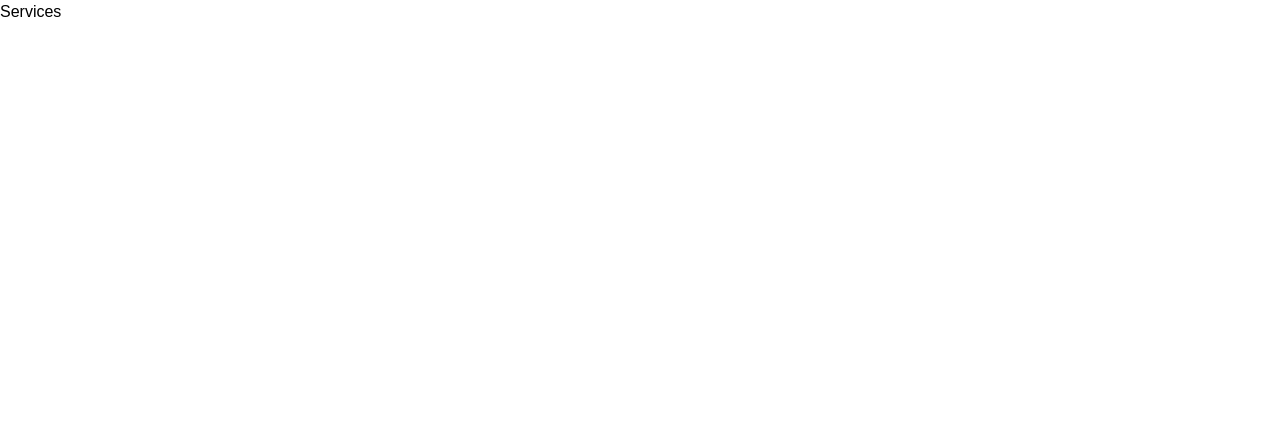
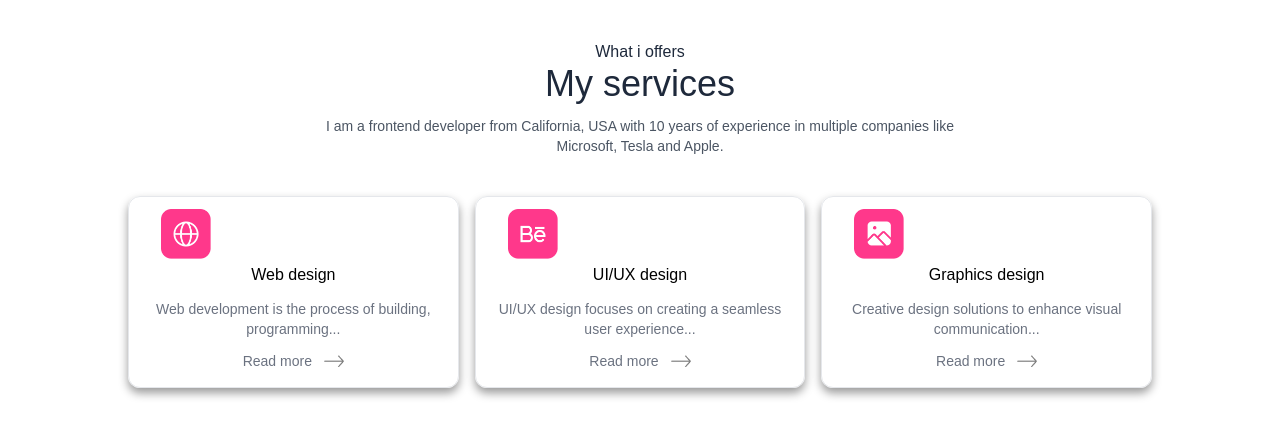
Before and after one commit to ATechproC/portfolio, a Next.js app: page / in a window 1280 px wide. Shown: the top 436 px of the page. Built offline with nearby package versions, Linux system fonts and the light colour scheme.

Commit message:
add service feature

```diff
--- a/src/app/page.tsx
+++ b/src/app/page.tsx
@@ -1,6 +1,4 @@
 import Services from "../components/Services";
-
-
 
 export default function Home() {
   return (
--- a/src/assets/assets.tsx
+++ b/src/assets/assets.tsx
@@ -1,40 +1,40 @@
-import user_image from './user-image.png';
-import code_icon from './code-icon.png';
-import code_icon_dark from './code-icon-dark.png';
-import edu_icon from './edu-icon.png';
-import edu_icon_dark from './edu-icon-dark.png';
-import project_icon from './project-icon.png';
-import project_icon_dark from './project-icon-dark.png';
-import vscode from './vscode.png';
-import firebase from './firebase.png';
-import figma from './figma.png';
-import git from './git.png';
-import mongodb from './mongodb.png';
-import right_arrow_white from './right-arrow-white.png';
-import logo from './logo.png';
-import logo_dark from './logo_dark.png';
-import mail_icon from './mail_icon.png';
-import mail_icon_dark from './mail_icon_dark.png';
-import profile_img from './profile-img.png';
-import download_icon from './download-icon.png';
-import hand_icon from './hand-icon.png';
-import header_bg_color from './header-bg-color.png';
-import moon_icon from './moon_icon.png';
-import sun_icon from './sun_icon.png';
-import arrow_icon from './arrow-icon.png';
-import arrow_icon_dark from './arrow-icon-dark.png';
-import menu_black from './menu-black.png';
-import menu_white from './menu-white.png';
-import close_black from './close-black.png';
-import close_white from './close-white.png';
-import web_icon from './web-icon.png';
-import mobile_icon from './mobile-icon.png';
-import ui_icon from './ui-icon.png';
-import graphics_icon from './graphics-icon.png';
-import right_arrow from './right-arrow.png';
-import send_icon from './send-icon.png';
-import right_arrow_bold from './right-arrow-bold.png';
-import right_arrow_bold_dark from './right-arrow-bold-dark.png';
+import user_image from "./user-image.png";
+import code_icon from "./code-icon.png";
+import code_icon_dark from "./code-icon-dark.png";
+import edu_icon from "./edu-icon.png";
+import edu_icon_dark from "./edu-icon-dark.png";
+import project_icon from "./project-icon.png";
+import project_icon_dark from "./project-icon-dark.png";
+import vscode from "./vscode.png";
+import firebase from "./firebase.png";
+import figma from "./figma.png";
+import git from "./git.png";
+import mongodb from "./mongodb.png";
+import right_arrow_white from "./right-arrow-white.png";
+import logo from "./logo.png";
+import logo_dark from "./logo_dark.png";
+import mail_icon from "./mail_icon.png";
+import mail_icon_dark from "./mail_icon_dark.png";
+import profile_img from "./profile-img.png";
+import download_icon from "./download-icon.png";
+import hand_icon from "./hand-icon.png";
+import header_bg_color from "./header-bg-color.png";
+import moon_icon from "./moon_icon.png";
+import sun_icon from "./sun_icon.png";
+import arrow_icon from "./arrow-icon.png";
+import arrow_icon_dark from "./arrow-icon-dark.png";
+import menu_black from "./menu-black.png";
+import menu_white from "./menu-white.png";
+import close_black from "./close-black.png";
+import close_white from "./close-white.png";
+import web_icon from "./web-icon.png";
+import mobile_icon from "./mobile-icon.png";
+import ui_icon from "./ui-icon.png";
+import graphics_icon from "./graphics-icon.png";
+import right_arrow from "./right-arrow.png";
+import send_icon from "./send-icon.png";
+import right_arrow_bold from "./right-arrow-bold.png";
+import right_arrow_bold_dark from "./right-arrow-bold-dark.png";
 
 export const assets = {
     user_image,
@@ -73,45 +73,79 @@ export const assets = {
     right_arrow,
     send_icon,
     right_arrow_bold,
-    right_arrow_bold_dark
+    right_arrow_bold_dark,
 };
 
 export const workData = [
     {
-        title: 'Frontend project',
-        description: 'Web Design',
-        bgImage: '/work-1.png',
+        title: "Frontend project",
+        description: "Web Design",
+        bgImage: "/work-1.png",
     },
     {
-        title: 'Geo based app',
-        description: 'Mobile App',
-        bgImage: '/work-2.png',
+        title: "Geo based app",
+        description: "Mobile App",
+        bgImage: "/work-2.png",
     },
     {
-        title: 'Photography site',
-        description: 'Web Design',
-        bgImage: '/work-3.png',
+        title: "Photography site",
+        description: "Web Design",
+        bgImage: "/work-3.png",
     },
     {
-        title: 'UI/UX designing',
-        description: 'UI/UX Design',
-        bgImage: '/work-4.png',
+        title: "UI/UX designing",
+        description: "UI/UX Design",
+        bgImage: "/work-4.png",
     },
-]
+];
 
 export const serviceData = [
-    { icon: assets.web_icon, title: 'Web design', description: 'Web development is the process of building, programming...', link: '' },
-    { icon: assets.mobile_icon, title: 'Mobile app', description: 'Mobile app development involves creating software for mobile devices...', link: '' },
-    { icon: assets.ui_icon, title: 'UI/UX design', description: 'UI/UX design focuses on creating a seamless user experience...', link: '' },
-    { icon: assets.graphics_icon, title: 'Graphics design', description: 'Creative design solutions to enhance visual communication...', link: '' },
-]
+    {
+        icon: assets.web_icon,
+        title: "Web design",
+        description: "Web development is the process of building, programming...",
+        link: "",
+    },
+    {
+        icon: assets.ui_icon,
+        title: "UI/UX design",
+        description:
+            "UI/UX design focuses on creating a seamless user experience...",
+        link: "",
+    },
+    {
+        icon: assets.graphics_icon,
+        title: "Graphics design",
+        description: "Creative design solutions to enhance visual communication...",
+        link: "",
+    },
+];
 
 export const infoList = [
-    { icon: assets.code_icon, iconDark: assets.code_icon_dark, title: 'Languages', description: 'HTML, CSS, JavaScript React Js, Next Js' },
-    { icon: assets.edu_icon, iconDark: assets.edu_icon_dark, title: 'Education', description: 'B.Tech in Computer Science' },
-    { icon: assets.project_icon, iconDark: assets.project_icon_dark, title: 'Projects', description: 'Built more than 5 projects' }
+    {
+        icon: assets.code_icon,
+        iconDark: assets.code_icon_dark,
+        title: "Languages",
+        description: "HTML, CSS, JavaScript React Js, Next Js",
+    },
+    {
+        icon: assets.edu_icon,
+        iconDark: assets.edu_icon_dark,
+        title: "Education",
+        description: "B.Tech in Computer Science",
+    },
+    {
+        icon: assets.project_icon,
+        iconDark: assets.project_icon_dark,
+        title: "Projects",
+        description: "Built more than 5 projects",
+    },
 ];
 
 export const toolsData = [
-    assets.vscode, assets.firebase, assets.mongodb, assets.figma, assets.git
+    assets.vscode,
+    assets.firebase,
+    assets.mongodb,
+    assets.figma,
+    assets.git,
 ];
--- a/src/components/Services.tsx
+++ b/src/components/Services.tsx
@@ -1,7 +1,28 @@
+import Image from "next/image";
+import { assets, serviceData } from "../assets/assets";
 
 
 export default function Services() {
     return (
-        <div>Services</div>
+        <>
+            <div className="w-4/5 py-10 m-auto text-center">
+                <p className="text-slate-800">What i offers</p>
+                <h1 className="text-4xl text-slate-800">My services</h1>
+                <p className="w-2/3 m-auto mt-3 text-sm text-gray-600">
+                    I am a frontend developer from California, USA with 10 years of experience in multiple
+                    companies like Microsoft, Tesla and Apple.
+                </p>
+                <ul className="grid gap-4 pt-10 sm:grid-cols-3">
+                    {serviceData.map(({icon, title, description}, index) => {
+                        return <li key={index} className="flex flex-col flex-wrap justify-center gap-3 px-5 duration-300 border cursor-default w-100 border-gray shadow-initial rounded-xl hover:-translate-y-1 hover:shadow-shadow" >
+                            <Image className="relative mb-1 left-3 top-3" src={icon} alt="" width={50} height={50} />
+                            <h1>{title}</h1>
+                            <p className="text-sm text-gray-500"> {description} </p>
+                            <span className="flex items-center justify-center gap-3 pb-4 text-sm text-gray-500">Read more <Image src={assets.right_arrow} alt="" width={20} height={20} /> </span>
+                        </li>
+                    })}
+                </ul>
+            </div>
+        </>
     )
 }
--- a/tailwind.config.js
+++ b/tailwind.config.js
@@ -10,7 +10,12 @@ module.exports = {
     "./layouts/**/*.{js,ts,jsx,tsx}",
   ],
   theme: {
-    extend: {},
+    extend: {
+      boxShadow : {
+        "shadow" : "0 5px 10px rgba(0, 0, 0, 0.6)",
+        "initial" : "0 5px 10px rgba(0, 0, 0, 0.4)"
+      }
+    },
   },
   plugins: [],
 }
```
